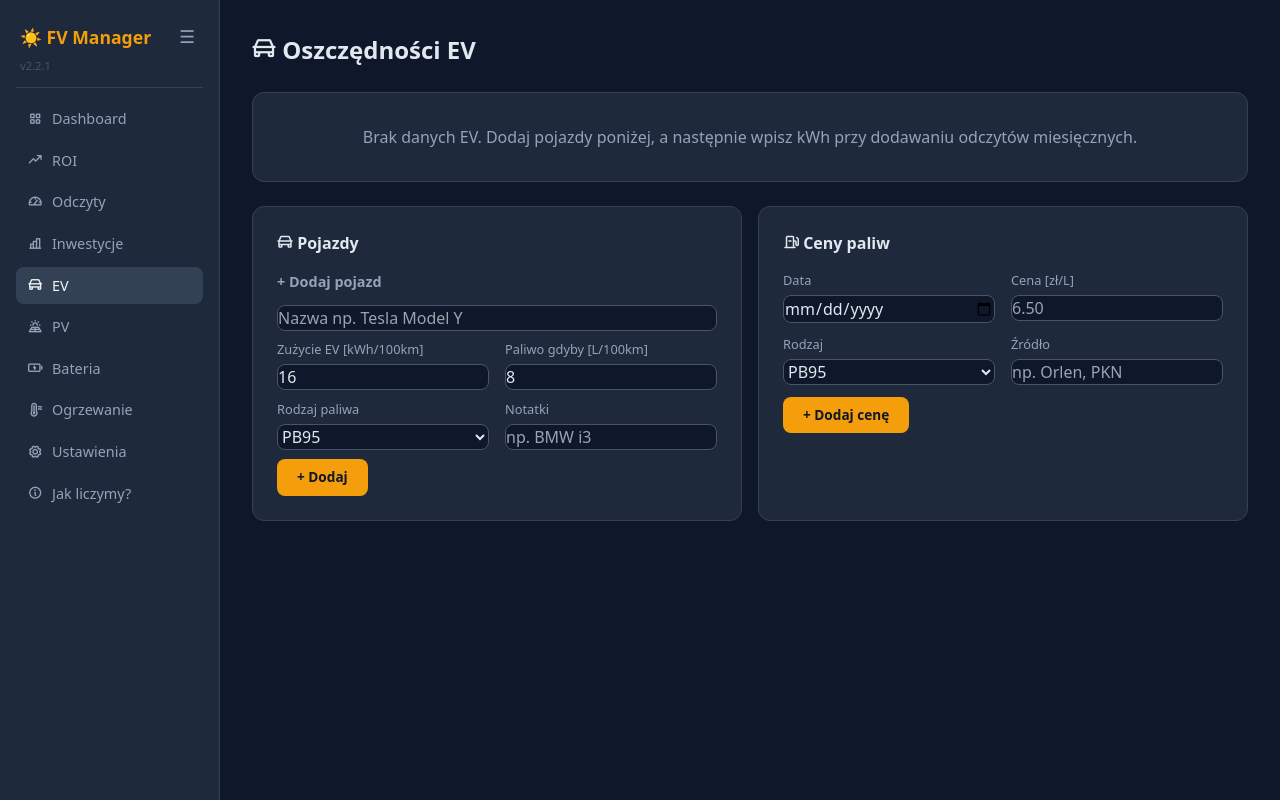
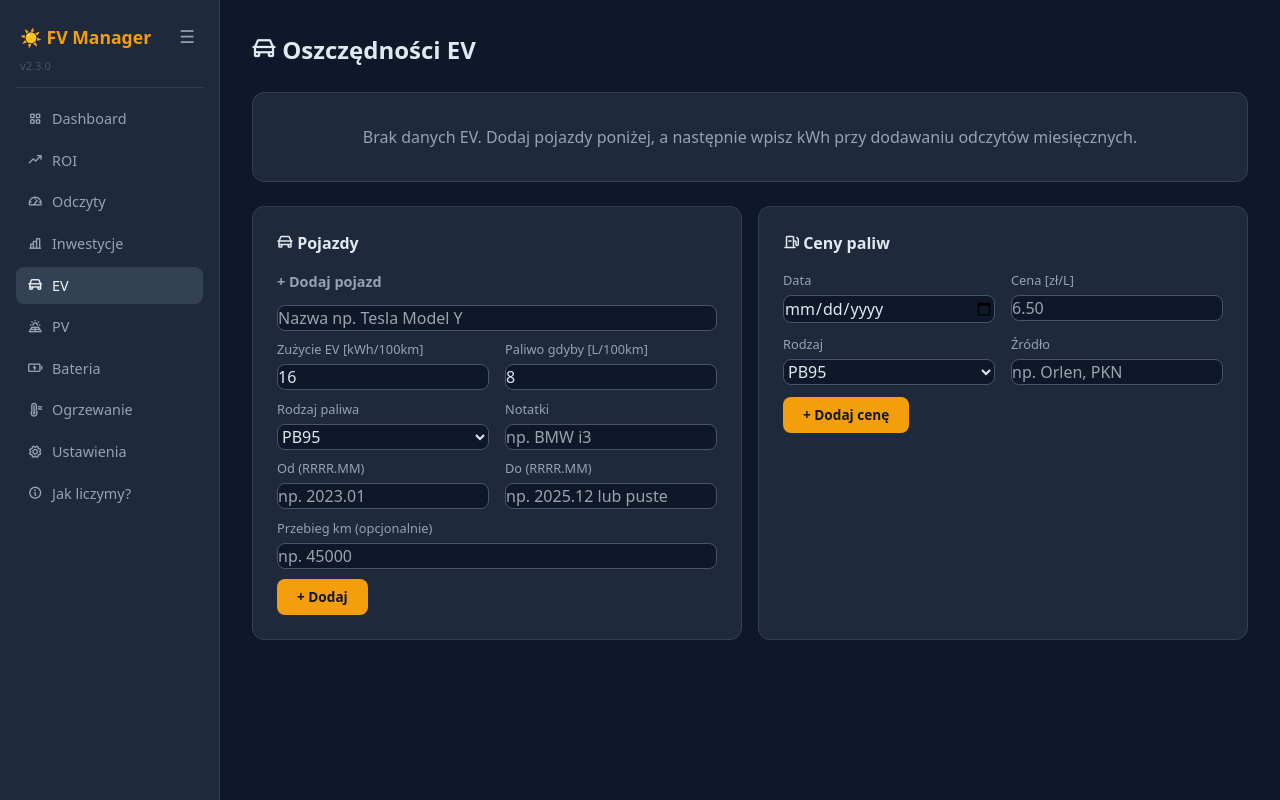
Before and after one commit to SyBeer/fv-manager, a FastAPI app: page /ev in a window 1280 px wide. Run offline with FastAPI, Linux system fonts and the light colour scheme; data comes from the database, SQL or seed files in the repository; data that the repository does not hold is empty; some libraries are stand-ins or nearby versions.

Commit message:
feat(vehicles): daty posiadania i przebieg — filtrowanie pól EV
- date_from/date_to (YYYY.MM) w vehicles — zakres posiadania pojazdu
- przebieg_km (opcjonalny) — przebieg licznika do wglądu
- _vehicles_for_period() filtruje pojazdy w formularzach odczytu i inline edit EV
- Migracje DB backward-compatible (ALTER TABLE try/except)

Co-Authored-By: Claude Sonnet 4.6 <noreply@anthropic.com>

```diff
--- a/config.yaml
+++ b/config.yaml
@@ -1,6 +1,6 @@
 name: "FV Manager"
 description: "Zarządzanie efektywnością kosztową fotowoltaiki — ROI, EV, import z Excela"
-version: "2.2.1"
+version: "2.3.0"
 slug: "fv-manager"
 init: false
 host_network: false
--- a/src/main.py
+++ b/src/main.py
@@ -226,6 +226,19 @@ async def _get_vehicles(db: aiosqlite.Connection) -> list[dict]:
     cur = await db.execute("SELECT * FROM vehicles ORDER BY id")
     rows = await cur.fetchall()
     return [dict(r) for r in rows]
+
+
+def _vehicles_for_period(vehicles: list[dict], period: str) -> list[dict]:
+    result = []
+    for v in vehicles:
+        df = v.get("date_from")
+        dt = v.get("date_to")
+        if df and period < df:
+            continue
+        if dt and period > dt:
+            continue
+        result.append(v)
+    return result
 
 
 async def _get_ev_monthly_all(db: aiosqlite.Connection) -> list[dict]:
@@ -445,8 +458,9 @@ async def new_reading_form(request: Request):
         next_year, next_month = await _next_period(db)
     finally:
         await db.close()
+    next_period = f"{next_year}.{str(next_month).zfill(2)}"
     return _t(request, "reading_form.html", {
-        "vehicles": vehicles,
+        "vehicles": _vehicles_for_period(vehicles, next_period),
         "settings": settings,
         "next_year": next_year,
         "next_month": next_month,
@@ -479,7 +493,7 @@ async def create_reading(request: Request):
         return _t(request, "reading_form.html", {
             "error": error,
             "form_data": dict(form),
-            "vehicles": vehicles,
+            "vehicles": _vehicles_for_period(vehicles, period),
             "settings": settings,
             "next_year": year,
             "next_month": month,
@@ -527,7 +541,13 @@ async def edit_reading_form(request: Request, reading_id: int):
         await db.close()
     if not row:
         return HTMLResponse("Nie znaleziono.", status_code=404)
-    return _t(request, "reading_form.html", {"reading": dict(row), "vehicles": vehicles, "ev_rows": ev_rows, "settings": settings})
+    reading_dict = dict(row)
+    return _t(request, "reading_form.html", {
+        "reading": reading_dict,
+        "vehicles": _vehicles_for_period(vehicles, reading_dict["period"]),
+        "ev_rows": ev_rows,
+        "settings": settings,
+    })
 
 
 @app.post("/odczyty/{reading_id}/edytuj")
@@ -559,7 +579,7 @@ async def update_reading(request: Request, reading_id: int):
             "error": error,
             "reading": dict(reading) if reading else None,
             "form_data": dict(form),
-            "vehicles": vehicles,
+            "vehicles": _vehicles_for_period(vehicles, period),
             "settings": settings,
         })
 
@@ -1082,6 +1102,7 @@ async def ev_page(request: Request):
                 **s,
             })
 
+        active_vids = [v["id"] for v in _vehicles_for_period(vehicles, r["period"])]
         monthly_ev.append({
             "period": r["period"],
             "ev_kwh": period_total_kwh,
@@ -1092,6 +1113,7 @@ async def ev_page(request: Request):
             "fuel_cost_equivalent": round(sum(x["fuel_cost_equivalent"] for x in vehicle_rows), 2),
             "electricity_cost": round(sum(x["electricity_cost"] for x in vehicle_rows), 2),
             "vehicles": vehicle_rows,
+            "active_vehicle_ids": active_vids,
         })
         total_ev_savings += period_savings
         total_km += period_km
@@ -1152,12 +1174,16 @@ async def create_vehicle(
     fuel_consumption_l_per_100km: float = Form(...),
     fuel_type: str = Form("PB95"),
     notes: str = Form(None),
+    date_from: str = Form(None),
+    date_to: str = Form(None),
+    przebieg_km: float = Form(None),
 ):
     db = await get_db()
     try:
         await db.execute(
-            "INSERT INTO vehicles (name, efficiency_kwh_per_100km, fuel_consumption_l_per_100km, fuel_type, notes) VALUES (?,?,?,?,?)",
-            (name, efficiency_kwh_per_100km, fuel_consumption_l_per_100km, fuel_type, notes or None),
+            "INSERT INTO vehicles (name, efficiency_kwh_per_100km, fuel_consumption_l_per_100km, fuel_type, notes, date_from, date_to, przebieg_km) VALUES (?,?,?,?,?,?,?,?)",
+            (name, efficiency_kwh_per_100km, fuel_consumption_l_per_100km, fuel_type,
+             notes or None, date_from.strip() or None if date_from else None, date_to.strip() or None if date_to else None, przebieg_km),
         )
         await db.commit()
     finally:
@@ -1188,12 +1214,16 @@ async def update_vehicle(
     fuel_consumption_l_per_100km: float = Form(...),
     fuel_type: str = Form("PB95"),
     notes: str = Form(None),
+    date_from: str = Form(None),
+    date_to: str = Form(None),
+    przebieg_km: float = Form(None),
 ):
     db = await get_db()
     try:
         await db.execute(
-            "UPDATE vehicles SET name=?, efficiency_kwh_per_100km=?, fuel_consumption_l_per_100km=?, fuel_type=?, notes=? WHERE id=?",
-            (name, efficiency_kwh_per_100km, fuel_consumption_l_per_100km, fuel_type, notes or None, vid),
+            "UPDATE vehicles SET name=?, efficiency_kwh_per_100km=?, fuel_consumption_l_per_100km=?, fuel_type=?, notes=?, date_from=?, date_to=?, przebieg_km=? WHERE id=?",
+            (name, efficiency_kwh_per_100km, fuel_consumption_l_per_100km, fuel_type,
+             notes or None, date_from.strip() or None if date_from else None, date_to.strip() or None if date_to else None, przebieg_km, vid),
         )
         await db.commit()
     finally:
--- a/src/utils/db.py
+++ b/src/utils/db.py
@@ -85,7 +85,10 @@ async def init_db() -> None:
                 efficiency_kwh_per_100km REAL NOT NULL DEFAULT 16.0,
                 fuel_consumption_l_per_100km REAL NOT NULL DEFAULT 10.0,
                 fuel_type TEXT NOT NULL DEFAULT 'PB95',
-                notes TEXT
+                notes TEXT,
+                date_from TEXT,
+                date_to TEXT,
+                przebieg_km REAL
             );
 
             CREATE TABLE IF NOT EXISTS ev_monthly (
@@ -126,6 +129,19 @@ async def init_db() -> None:
 
         try:
             await db.execute("ALTER TABLE ev_monthly ADD COLUMN km REAL")
+            await db.commit()
+        except Exception:
+            pass
+
+        for col in ["date_from", "date_to"]:
+            try:
+                await db.execute(f"ALTER TABLE vehicles ADD COLUMN {col} TEXT")
+                await db.commit()
+            except Exception:
+                pass
+
+        try:
+            await db.execute("ALTER TABLE vehicles ADD COLUMN przebieg_km REAL")
             await db.commit()
         except Exception:
             pass
--- a/templates/ev.html
+++ b/templates/ev.html
@@ -76,6 +76,7 @@
           </div>
           {% if vehicles %}
             {% for v in vehicles %}
+            {% if v.id in r.active_vehicle_ids %}
             <div style="display:flex; align-items:center; gap:.75rem; flex-wrap:wrap;">
               <label style="font-size:.82rem; color:#94a3b8; min-width:130px; flex-shrink:0;">
                 <i class="ph-bold ph-car"></i> {{ v.name }}
@@ -89,6 +90,7 @@
                      style="max-width:90px;">
               <span style="font-size:.8rem; color:#475569;">km</span>
             </div>
+            {% endif %}
             {% endfor %}
           {% else %}
             <p style="color:#64748b; font-size:.85rem;">Brak zdefiniowanych pojazdów.</p>
@@ -124,7 +126,7 @@
     {% if vehicles %}
     <div class="table-wrap">
     <table style="margin-bottom:1rem;">
-      <thead><tr><th>Nazwa</th><th>kWh/100km</th><th>L/100km</th><th>Paliwo</th><th></th></tr></thead>
+      <thead><tr><th>Nazwa</th><th>kWh/100km</th><th>L/100km</th><th>Paliwo</th><th>Od</th><th>Do</th><th>Przebieg</th><th></th></tr></thead>
       <tbody>
       {% for v in vehicles %}
       <tr>
@@ -132,6 +134,9 @@
         <td style="color:#93c5fd;">{{ v.efficiency_kwh_per_100km }}</td>
         <td style="color:#fbbf24;">{{ v.fuel_consumption_l_per_100km }}</td>
         <td><span class="badge-blue">{{ v.fuel_type }}</span></td>
+        <td style="color:#94a3b8; font-size:.85rem;">{{ v.date_from or '—' }}</td>
+        <td style="color:#94a3b8; font-size:.85rem;">{{ v.date_to or '—' }}</td>
+        <td style="color:#94a3b8; font-size:.85rem;">{% if v.przebieg_km %}{{ "{:,.0f}".format(v.przebieg_km).replace(",", " ") }} km{% else %}—{% endif %}</td>
         <td style="white-space:nowrap;">
           <details style="display:inline;">
             <summary class="btn btn-ghost" style="font-size:.7rem; padding:.2rem .5rem; display:inline-block; cursor:pointer; list-style:none;"><i class="ph-bold ph-pencil-simple"></i></summary>
@@ -148,6 +153,11 @@
                 <option value="ON" {% if v.fuel_type == 'ON' %}selected{% endif %}>ON (diesel)</option>
               </select>
               <input type="text" name="notes" value="{{ v.notes or '' }}" placeholder="Notatki" style="font-size:.85rem;">
+              <div style="display:grid; grid-template-columns:1fr 1fr; gap:.5rem;">
+                <input type="text" name="date_from" value="{{ v.date_from or '' }}" placeholder="Od RRRR.MM" pattern="\d{4}\.(0[1-9]|1[0-2])" style="font-size:.85rem;">
+                <input type="text" name="date_to"   value="{{ v.date_to or '' }}"   placeholder="Do RRRR.MM"  pattern="\d{4}\.(0[1-9]|1[0-2])" style="font-size:.85rem;">
+              </div>
+              <input type="number" name="przebieg_km" value="{{ v.przebieg_km or '' }}" step="1" placeholder="Przebieg km (opcjonalnie)" style="font-size:.85rem;">
               <button type="submit" class="btn btn-primary" style="font-size:.8rem; align-self:flex-start;"><i class="ph-bold ph-floppy-disk"></i> Zapisz</button>
             </form>
           </details>
@@ -187,6 +197,20 @@
           <label style="display:block; margin-bottom:.3rem; font-size:.8rem; color:#94a3b8;">Notatki</label>
           <input type="text" name="notes" placeholder="np. BMW i3">
         </div>
+      </div>
+      <div class="grid-2">
+        <div>
+          <label style="display:block; margin-bottom:.3rem; font-size:.8rem; color:#94a3b8;">Od (RRRR.MM)</label>
+          <input type="text" name="date_from" placeholder="np. 2023.01" pattern="\d{4}\.(0[1-9]|1[0-2])">
+        </div>
+        <div>
+          <label style="display:block; margin-bottom:.3rem; font-size:.8rem; color:#94a3b8;">Do (RRRR.MM)</label>
+          <input type="text" name="date_to" placeholder="np. 2025.12 lub puste" pattern="\d{4}\.(0[1-9]|1[0-2])">
+        </div>
+      </div>
+      <div>
+        <label style="display:block; margin-bottom:.3rem; font-size:.8rem; color:#94a3b8;">Przebieg km (opcjonalnie)</label>
+        <input type="number" name="przebieg_km" step="1" placeholder="np. 45000">
       </div>
       <button type="submit" class="btn btn-primary" style="align-self:flex-start; font-size:.85rem;">+ Dodaj</button>
     </form>
```
Also changed, not shown: CHANGELOG.md, README.md.
